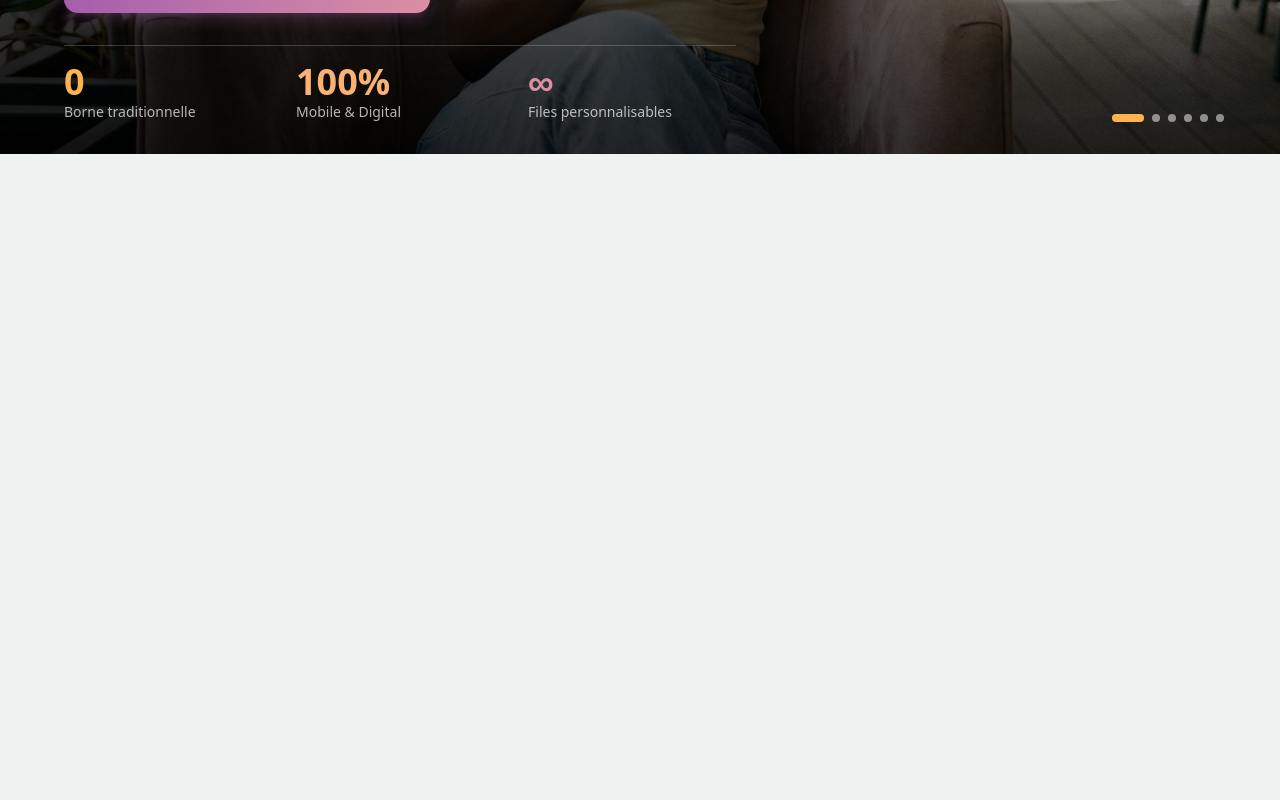
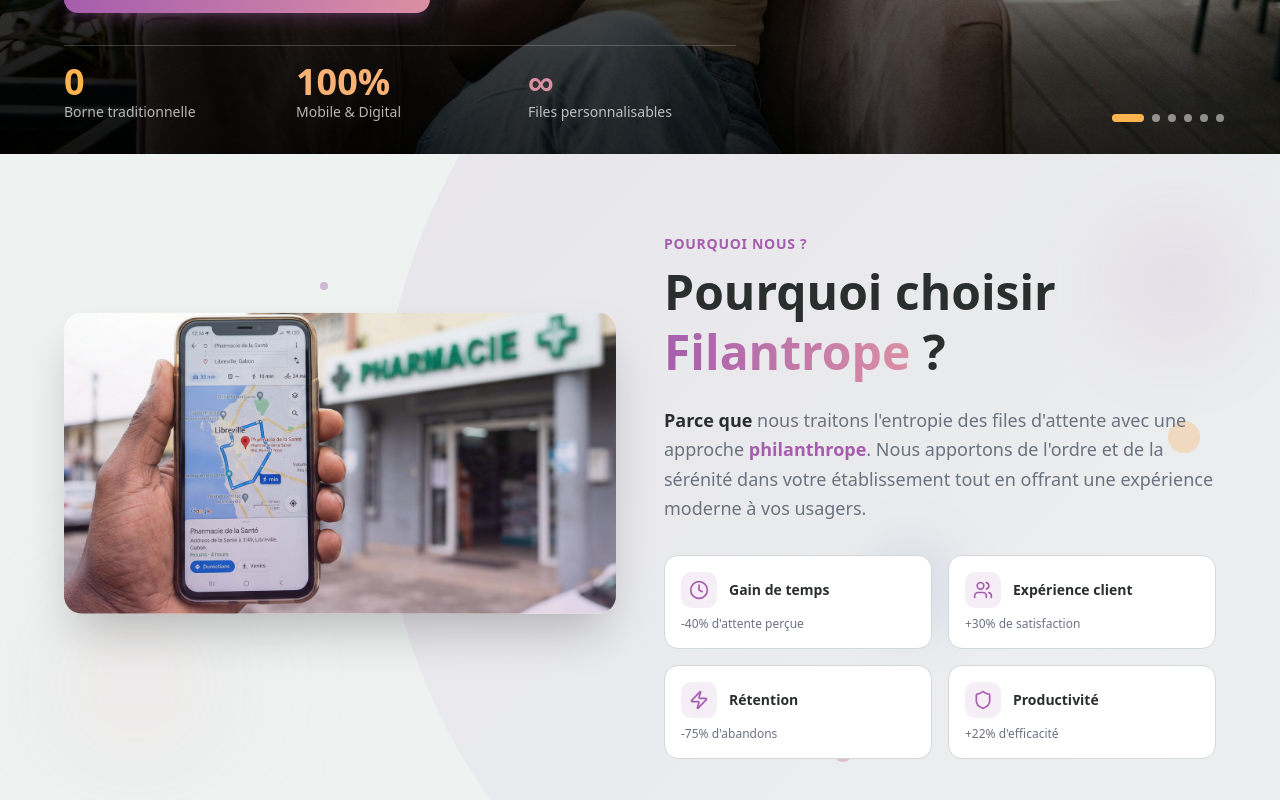
Before and after one commit to michel-henintsoa/filantrope, a Next.js app: page / in a window 1280 px wide. Shown: the part 646-1446 px from the top of the page. Before the commit the page ends 800 px from the top, so only its background shows below. Built offline with nearby package versions, Linux system fonts and the light colour scheme.

Commit message:
feat: add new `Second` component to display features with animations and integrate it into the homepage.

```diff
--- a/app/page.tsx
+++ b/app/page.tsx
@@ -1,10 +1,12 @@
 import HeroSection from "@/components/parts/HeroSection";
+import Second from "@/components/parts/Second";
 
 export default function Home() {
   return (
     <main className="min-h-screen bg-background">
       <HeroSection />
       {/* <HeroSection /> */}
+      <Second />
     </main>
   );
 }
--- /dev/null
+++ b/components/parts/Second.tsx
@@ -0,0 +1,189 @@
+"use client";
+import { useRef } from "react";
+import Image from "next/image";
+import { motion, useScroll, useTransform } from "framer-motion";
+import { Clock, Users, Zap, Shield } from "lucide-react";
+
+const containerVariants = {
+    hidden: { opacity: 0 },
+    visible: {
+        opacity: 1,
+        transition: {
+            staggerChildren: 0.2,
+            delayChildren: 0.1
+        }
+    }
+};
+
+const itemVariants = {
+    hidden: { opacity: 0, y: 30 },
+    visible: {
+        opacity: 1,
+        y: 0,
+        transition: { duration: 0.6, ease: "easeOut" as const }
+    }
+};
+
+const imageVariants = {
+    hidden: { opacity: 0, scale: 0.8, x: -50 },
+    visible: {
+        opacity: 1,
+        scale: 1,
+        x: 0,
+        transition: { duration: 0.8, ease: "easeOut" as const }
+    }
+};
+
+const floatingVariants = {
+    animate: {
+        y: [0, -15, 0],
+        transition: {
+            duration: 4,
+            repeat: Infinity,
+            ease: "easeInOut" as const
+        }
+    }
+};
+
+const features = [
+    { icon: Clock, title: "Gain de temps", desc: "-40% d'attente perçue" },
+    { icon: Users, title: "Expérience client", desc: "+30% de satisfaction" },
+    { icon: Zap, title: "Rétention", desc: "-75% d'abandons" },
+    { icon: Shield, title: "Productivité", desc: "+22% d'efficacité" },
+];
+
+export default function Second() {
+    const sectionRef = useRef<HTMLElement>(null);
+    const { scrollYProgress } = useScroll({
+        target: sectionRef,
+        offset: ["start end", "end start"]
+    });
+
+    // Parallax: l'image bouge de -100px à +100px selon le scroll
+    const imageY = useTransform(scrollYProgress, [0, 1], [-100, 100]);
+
+    return (
+        <section ref={sectionRef} id="whyus" className="relative min-h-screen w-full overflow-hidden py-20 px-6 md:px-12 lg:px-16">
+            {/* Decorative floating circles */}
+            <motion.div
+                variants={floatingVariants}
+                animate="animate"
+                className="absolute top-20 right-10 w-32 h-32 rounded-full bg-primary/10 blur-2xl"
+            />
+            <motion.div
+                variants={floatingVariants}
+                animate="animate"
+                style={{ animationDelay: "1s" }}
+                className="absolute bottom-40 left-10 w-48 h-48 rounded-full bg-secondary/10 blur-3xl"
+            />
+            <motion.div
+                variants={floatingVariants}
+                animate="animate"
+                style={{ animationDelay: "2s" }}
+                className="absolute top-1/2 right-1/4 w-24 h-24 rounded-full bg-tertiary/10 blur-xl"
+            />
+
+            {/* Small decorative dots */}
+            <div className="absolute top-32 left-1/4 w-2 h-2 rounded-full bg-primary/40" />
+            <div className="absolute bottom-48 right-1/3 w-5 h-5 rounded-full bg-secondary/50" />
+            <div className="absolute top-1/3 right-20 w-8 h-8 rounded-full bg-quinary/30" />
+
+            {/* Grand cercle décoratif - centre en haut à droite, à l'extérieur */}
+            <div
+                className="absolute -top-[300px] -right-[300px] w-[1200px] h-[1200px] rounded-full bg-gradient-to-br from-primary/10 to-transparent pointer-events-none"
+            />
+
+            <div className="relative z-10 max-w-7xl mx-auto grid md:grid-cols-2 gap-12 items-center">
+                {/* Image Section */}
+                <motion.div
+                    initial="hidden"
+                    whileInView="visible"
+                    viewport={{ once: true, amount: 0.3 }}
+                    variants={imageVariants}
+                    style={{ y: imageY }}
+                    className="hidden md:flex items-center justify-center relative"
+                >
+                    {/* Decorative frame behind image */}
+                    <div className="absolute inset-4 border-2 border-primary/20 rounded-3xl -rotate-3" />
+                    <div className="absolute inset-4 border-2 border-secondary/20 rounded-3xl rotate-3" />
+
+                    <div className="relative rounded-2xl overflow-hidden shadow-2xl">
+                        <Image
+                            src="/images/5.jpeg"
+                            alt="Filantrope en action"
+                            width={500}
+                            height={500}
+                            className="w-full h-full object-cover"
+                        />
+                        {/* Gradient overlay */}
+                        <div className="absolute inset-0 bg-gradient-to-t from-primary/20 to-transparent" />
+                    </div>
+                </motion.div>
+
+                {/* Content Section */}
+                <motion.div
+                    initial="hidden"
+                    whileInView="visible"
+                    viewport={{ once: true, amount: 0.3 }}
+                    variants={containerVariants}
+                    className="flex flex-col items-start justify-center"
+                >
+                    <motion.span
+                        variants={itemVariants}
+                        className="text-primary font-semibold text-sm uppercase tracking-wider mb-2"
+                    >
+                        Pourquoi nous ?
+                    </motion.span>
+
+                    <motion.h2
+                        variants={itemVariants}
+                        className="text-3xl md:text-4xl lg:text-5xl font-bold mb-6 leading-tight"
+                    >
+                        Pourquoi choisir{" "}
+                        <span className="text-transparent bg-clip-text bg-gradient-to-r from-primary to-secondary">
+                            Filantrope
+                        </span>{" "}
+                        ?
+                    </motion.h2>
+
+                    <motion.p
+                        variants={itemVariants}
+                        className="text-base md:text-lg text-muted-foreground mb-8 leading-relaxed"
+                    >
+                        <span className="font-semibold text-foreground">Parce que</span> nous traitons
+                        l'entropie des files d'attente avec une approche{" "}
+                        <span className="font-semibold text-primary">philanthrope</span>.
+                        Nous apportons de l'ordre et de la sérénité dans votre établissement
+                        tout en offrant une expérience moderne à vos usagers.
+                    </motion.p>
+
+                    {/* Features Grid */}
+                    <motion.div
+                        variants={itemVariants}
+                        className="grid grid-cols-2 gap-4 w-full"
+                    >
+                        {features.map((feature, index) => (
+                            <motion.div
+                                key={feature.title}
+                                initial={{ opacity: 0, y: 20 }}
+                                whileInView={{ opacity: 1, y: 0 }}
+                                viewport={{ once: true }}
+                                transition={{ delay: 0.4 + index * 0.1, duration: 0.5 }}
+                                whileHover={{ scale: 1.02, y: -2 }}
+                                className="group p-4 rounded-xl bg-card border border-border hover:border-primary/30 hover:shadow-lg transition-all duration-300"
+                            >
+                                <div className="flex items-center gap-3 mb-2">
+                                    <div className="p-2 rounded-lg bg-primary/10 group-hover:bg-primary/20 transition-colors">
+                                        <feature.icon className="w-5 h-5 text-primary" />
+                                    </div>
+                                    <h3 className="font-semibold text-sm">{feature.title}</h3>
+                                </div>
+                                <p className="text-xs text-muted-foreground">{feature.desc}</p>
+                            </motion.div>
+                        ))}
+                    </motion.div>
+                </motion.div>
+            </div>
+        </section>
+    );
+}
```
